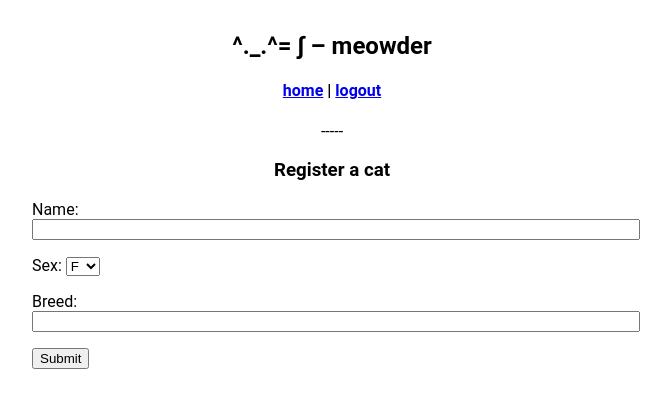
After one commit to mwiens91/meowder, a Django app: page /catsignup/ in a window 1280 px wide. The commit adds this page. Shown: the top 408 px of the page, without its empty margins (308-979 px from the left). Run offline with Django 3.2, Linux system fonts and the light colour scheme; the visitor is signed in with stand-in values (Sample User, id 1).

Commit message:
Add user interface to 'register Cat'

```diff
--- a/cats/forms.py
+++ b/cats/forms.py
@@ -1,6 +1,8 @@
 from django import forms
 from django.contrib.auth.forms import UserCreationForm
 from django.contrib.auth.models import User
+from cats.models import Cat
+
 
 class ProfileSignUpForm(UserCreationForm):
     """A form to register a new user."""
@@ -9,3 +11,17 @@ class ProfileSignUpForm(UserCreationForm):
     class Meta:
         model = User
         fields = ('username', 'location', 'email', 'password1', 'password2',)
+
+class CatSignUpForm(forms.ModelForm):
+    """A form to register a new cat."""
+    class Meta:
+        model = Cat
+        fields = ('name', 'sex', 'breed',)
+
+    def save(self, commit=True):
+        cat = super(CatSignUpForm, self).save(commit=False)
+
+        if commit:
+            cat.save()
+
+        return cat
--- a/cats/models.py
+++ b/cats/models.py
@@ -2,6 +2,7 @@ from django.contrib.auth.models import User
 from django.db import models
 from django.db.models.signals import post_save
 from django.dispatch import receiver
+
 
 class Profile(models.Model):
     """A user profile."""
@@ -21,12 +22,12 @@ class Cat(models.Model):
                                     ('X', 'X'),),
                            default='F',)
     owner = models.ForeignKey(Profile,
-                              on_delete=models.CASCADE,)
+                              on_delete=models.CASCADE,
+                              null=True)
     votes = models.ManyToManyField('self',
                                    through='Vote',
                                    through_fields=('voter', 'votee'),
                                    symmetrical=False,)
-
 
     def __str__(self):
         return "%s [%s, %s] " % (self.name, self.sex, self.breed)
--- a/meowder/urls.py
+++ b/meowder/urls.py
@@ -21,6 +21,7 @@ import meowder.views as meowder_views
 urlpatterns = [
     path(r'', meowder_views.home, name='home'),
     path(r'admin/', admin.site.urls, name='admin'),
+    path(r'catsignup/', meowder_views.cat_signup, name='catsignup'),
     path(r'editemail/',
          meowder_views.EditEmail.as_view(success_url='/',
                                          template_name="editemail.html"),
@@ -35,6 +36,6 @@ urlpatterns = [
          name='editpassword'),
     path(r'login/', auth_views.login, {'template_name': 'login.html'}, name='login'),
     path(r'logout/', auth_views.logout, {'next_page': 'login'}, name='logout'),
+    path(r'signup/', meowder_views.profile_signup, name='signup'),
     path(r'userprofile/', meowder_views.user_profile, name='userprofile'),
-    path(r'signup/', meowder_views.profile_signup, name='signup'),
 ]
--- a/meowder/views.py
+++ b/meowder/views.py
@@ -3,7 +3,7 @@ from django.contrib.auth.decorators import login_required
 from django.contrib.auth.models import User
 from django.views.generic.edit import UpdateView
 from django.shortcuts import redirect, render
-from cats.forms import ProfileSignUpForm
+from cats.forms import CatSignUpForm, ProfileSignUpForm
 from cats.models import Profile
 
 class EditEmail(UpdateView):
@@ -21,6 +21,21 @@ class EditLocation(UpdateView):
 
     def get_object(self, queryset=None):
         return self.request.user.profile
+
+@login_required
+def cat_signup(request):
+    """Cat sign up page."""
+    if request.method == 'POST':
+        form = CatSignUpForm(request.POST)
+        if form.is_valid():
+            cat = form.save()
+            cat.refresh_from_db()
+            cat.owner = request.user.profile
+            cat.save()
+            return redirect(home)
+    else:
+        form = CatSignUpForm()
+    return render(request, 'catsignup.html', {'form': form})
 
 @login_required
 def home(request):
--- /dev/null
+++ b/templates/catsignup.html
@@ -0,0 +1,12 @@
+{% extends 'base.html' %}
+
+{% block content %}
+	<div class="center">
+		<h3>Register a cat</h3>
+	</div>
+	<form method="post">
+		{% csrf_token %}
+		{{ form.as_p }}
+		<button type="submit">Submit</button>
+	</form>
+{% endblock %}
--- a/templates/home.html
+++ b/templates/home.html
@@ -4,7 +4,7 @@
 <p>Welcome <font color="blue"><b>{{ user.get_username }}</b></font>!</p>
 
 <ul>
-	<li>Register a cat</li>
+	<li><a href='{% url 'catsignup' %}'>Register a cat</a></li>
 	<li><a href='{% url 'userprofile' %}'>Edit profile</a></li>
 </ul>
 {% endblock %}
```
Also changed, not shown: cats/migrations/0004_auto_20180109_2055.py (added).
